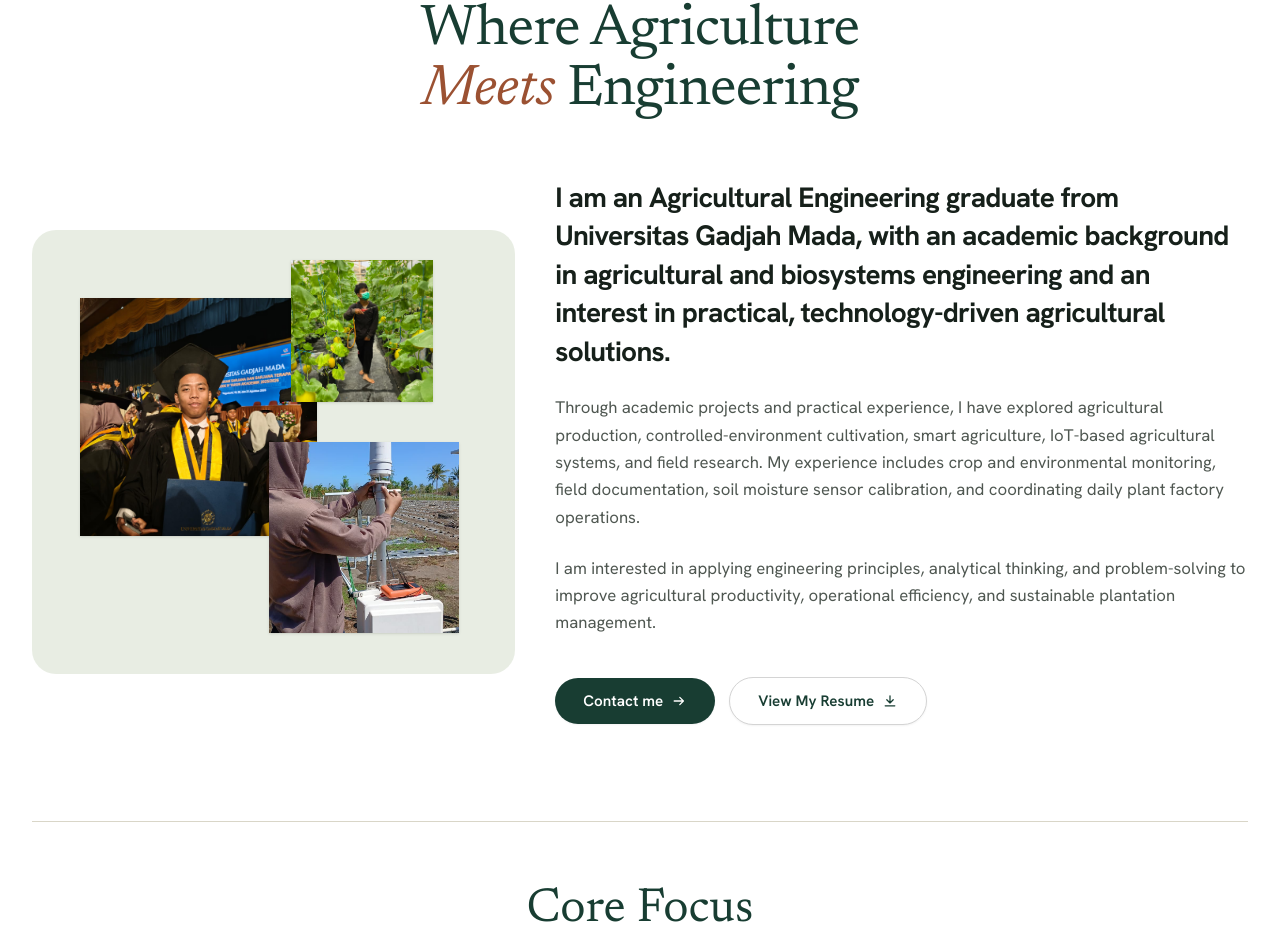
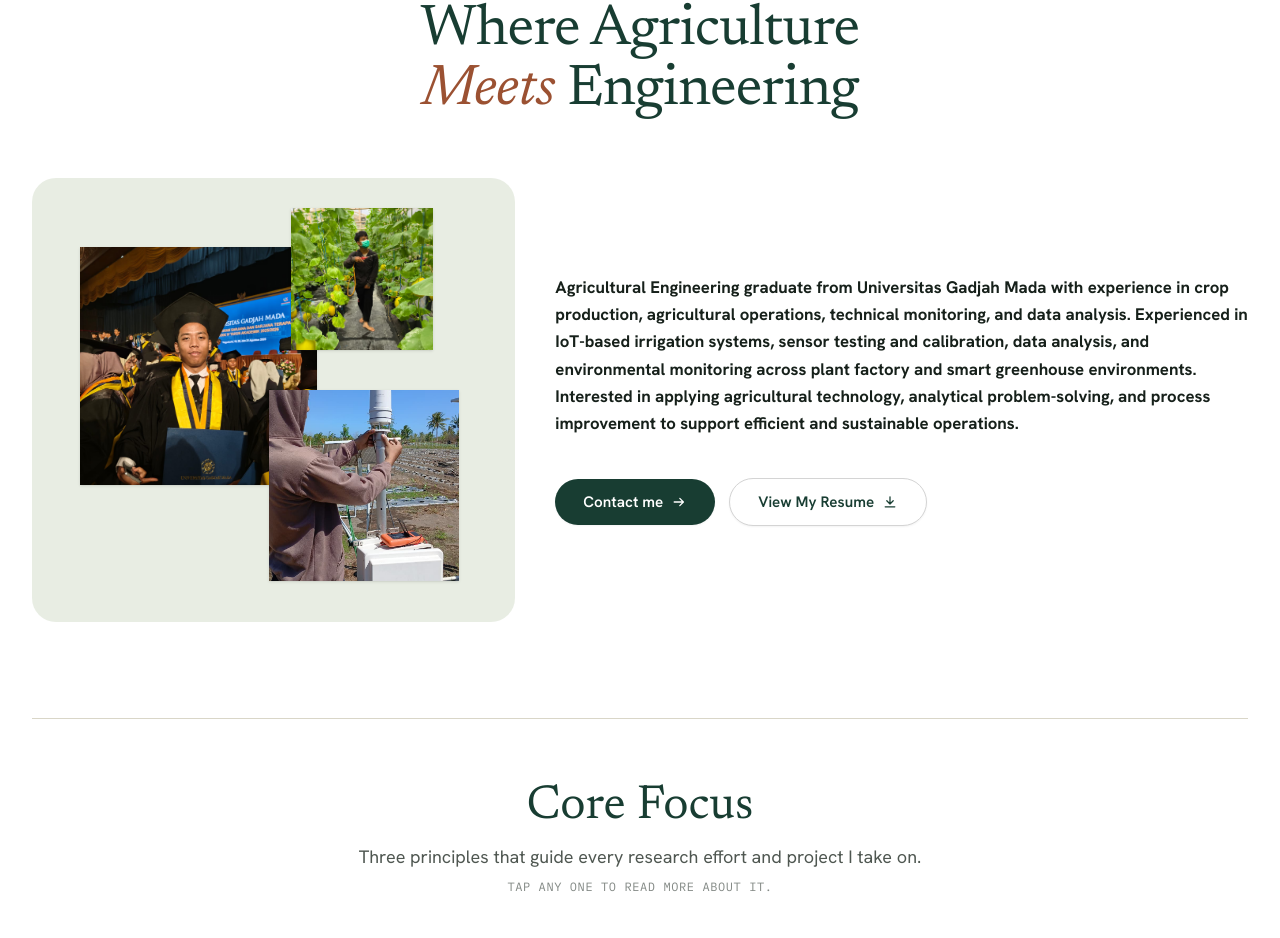
Before and after one commit to rizkiramadhan3864-beep/rizqi-portfolio, a React (Vite) app: page / in a window 1280 px wide. Shown: the part 987-1925 px from the top of the page. Built offline with nearby package versions, Linux system fonts and the light colour scheme.

Commit message:
feat(about): update summary text with bold body font size matching CV

```diff
--- a/src/components/sections-intro.tsx
+++ b/src/components/sections-intro.tsx
@@ -237,14 +237,8 @@ export function About() {
           </div>
 
           <div className="space-y-6 md:col-span-7" {...revealProps(160)}>
-            <p className="font-sans text-2xl font-bold leading-snug tracking-tight text-[#16201A] sm:text-[1.75rem]">
-              I am an Agricultural Engineering graduate from Universitas Gadjah Mada, with an academic background in agricultural and biosystems engineering and an interest in practical, technology-driven agricultural solutions.
-            </p>
-            <p className="text-base leading-relaxed text-ink-soft sm:text-[1.05rem]">
-              Through academic projects and practical experience, I have explored agricultural production, controlled-environment cultivation, smart agriculture, IoT-based agricultural systems, and field research. My experience includes crop and environmental monitoring, field documentation, soil moisture sensor calibration, and coordinating daily plant factory operations.
-            </p>
-            <p className="text-base leading-relaxed text-ink-soft sm:text-[1.05rem]">
-              I am interested in applying engineering principles, analytical thinking, and problem-solving to improve agricultural productivity, operational efficiency, and sustainable plantation management.
+            <p className="font-sans text-base font-bold leading-relaxed text-[#16201A] sm:text-[1.05rem]">
+              Agricultural Engineering graduate from Universitas Gadjah Mada with experience in crop production, agricultural operations, technical monitoring, and data analysis. Experienced in IoT-based irrigation systems, sensor testing and calibration, data analysis, and environmental monitoring across plant factory and smart greenhouse environments. Interested in applying agricultural technology, analytical problem-solving, and process improvement to support efficient and sustainable operations.
             </p>
             <div className="flex flex-wrap items-center gap-3.5 pt-4">
               <a
```
